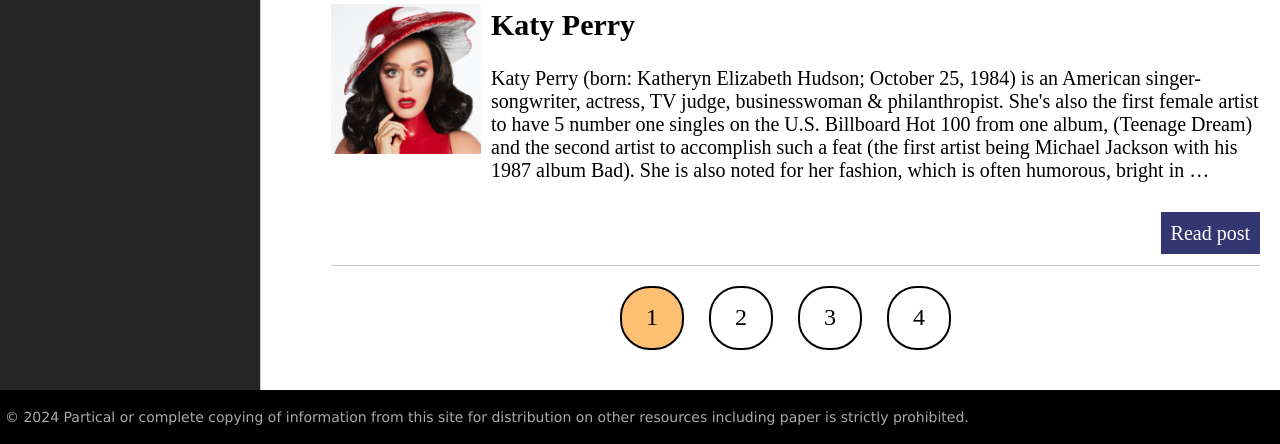
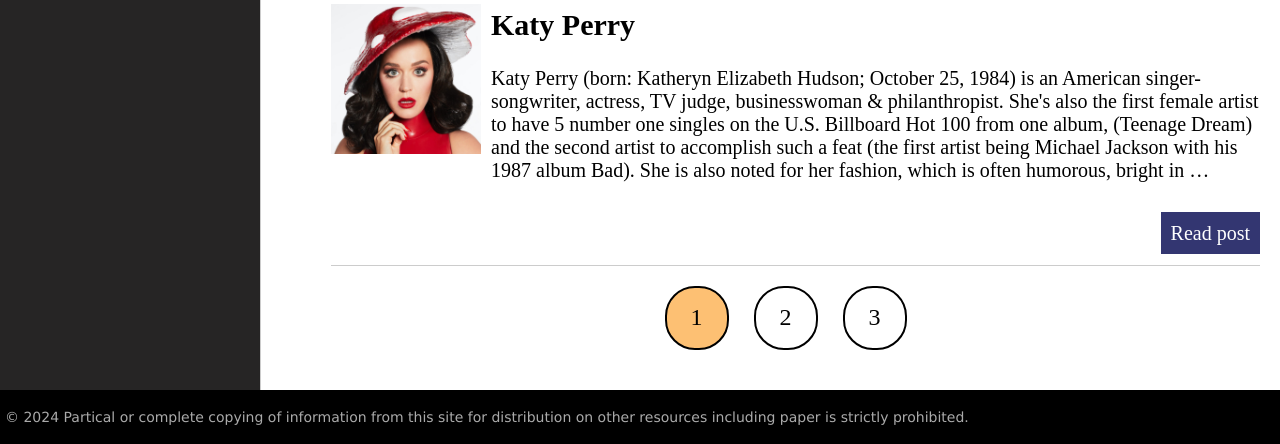
Before and after one commit to yeronim1/Articles, a Django app: page / in a window 1280 px wide. Shown: the part 888-1332 px from the top of the page. Run offline with Django 5.2, Linux system fonts and the light colour scheme; data comes from the database, SQL or seed files in the repository.

Commit message:
thank you Tolik for help

```diff
--- a/coolsite/women/static/women/css/styles.css
+++ b/coolsite/women/static/women/css/styles.css
@@ -194,7 +194,7 @@ div.button {
 	margin: 0 20px 0 0;
 }
 .left-chapters ul li.share a.share-ig {
-	width: 100%;
+	width: 60px;
 	height: 60px;
 	background: url('../images/inst_icon.png') no-repeat 0 0
 }
@@ -421,11 +421,11 @@ ul.lang-list li a:hover {color: #fdc073;}
 	border-radius: 30px;
 }
 .list-pages .page-num:hover {
-	box-shadow: 3px 3px 1px #d0d0d0;
+	box-shadow: 3px 3px 1px #2a2727;
 }
 .list-pages .page-num-selected {
 	background-color: #fdc073;
-	font-size: 20px;
+	font-size: 24px;
 }
 .list-pages .page-num-selected:hover {
 	box-shadow: none;
--- a/coolsite/women/templates/women/base.html
+++ b/coolsite/women/templates/women/base.html
@@ -70,9 +70,11 @@
 <nav class="list-pages">
     <ul>
         {% for p in paginator.page_range %}
-        <li class="{% if p == page_obj.number %}page-num-selected{% else %}page-num{% endif %}">
-            <a href="?page={{ p }}">{{ p }}</a>
-        </li>
+            {% if page_obj.number == p %}
+                <li class="page-num page-num-selected">{{ p }}</li>
+            {% elif p >= page_obj.number|add:-2 and p <= page_obj.number|add:2 %}
+                <li class="page-num"><a href="?page={{ p }}">{{ p }}</a></li>
+            {% endif %}
         {% endfor %}
     </ul>
 </nav>
```
